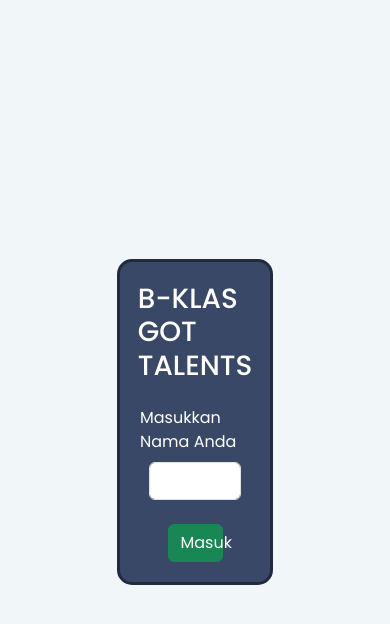
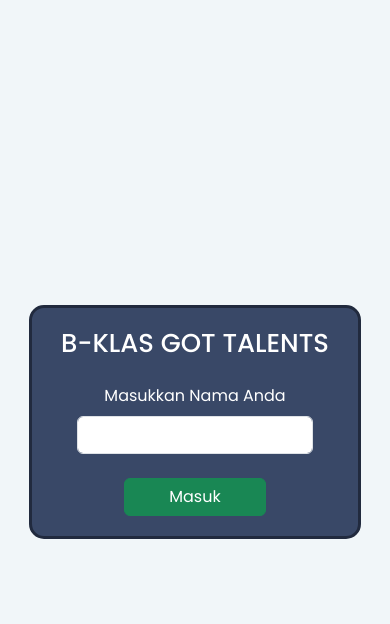
Before and after one commit to aliefadam/b-klas-voting, a PHP site: page /login.php in a window 390 px wide. Shown: the top 624 px of the page. Run offline with PHP 8.4, Linux system fonts and the light colour scheme; some libraries are stand-ins or nearby versions.

Commit message:
creating mobile view for client vew

```diff
--- a/css/home.css
+++ b/css/home.css
@@ -206,3 +206,9 @@
     margin: 30px auto;
     margin-bottom: 0;
 }
+
+@media only screen and (max-width: 425px) {
+    .container.kotak{
+        width: 85%;
+    }
+}
--- a/css/login.css
+++ b/css/login.css
@@ -40,3 +40,13 @@ body {
 .container.kotak button.btn {
     width: 50%;
 }
+
+@media only screen and (max-width: 425px) {
+    .container.kotak{
+        width: 85%
+    }
+    .container.kotak h1{
+        text-align: center;
+        font-size: calc(1.375rem + 1vw);
+    }
+}
```
